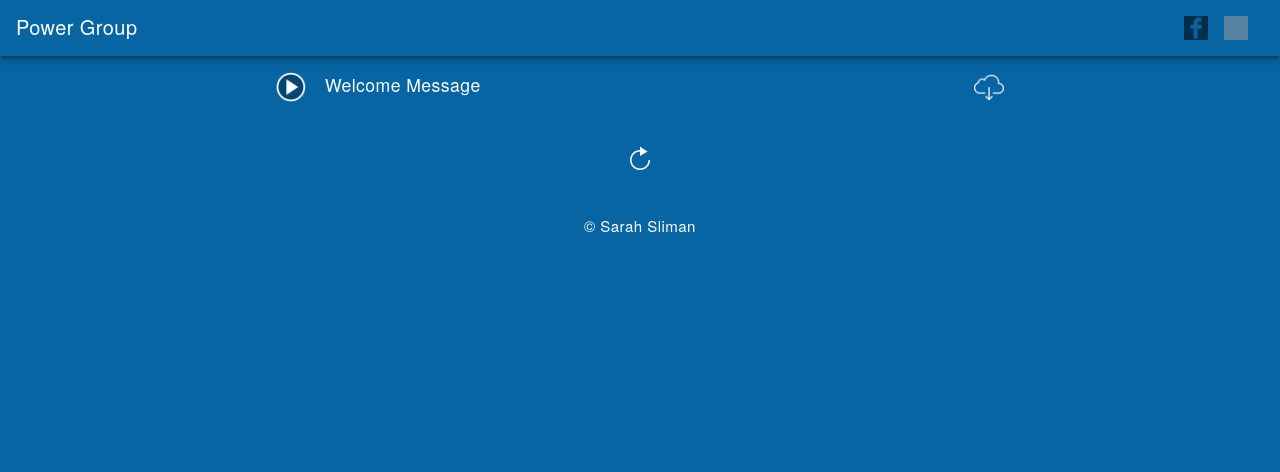
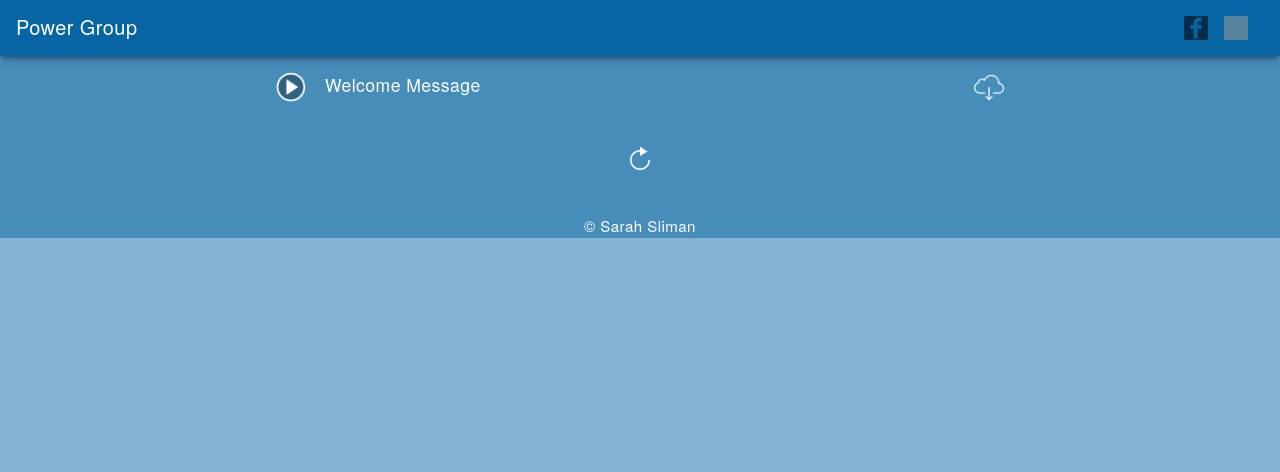
Before and after one commit to jthompson20/health.sarahsliman.com, a PHP site: page / in a window 1280 px wide. Shown: the top 472 px of the page. Run offline with PHP 8.4, Linux system fonts and the light colour scheme; some libraries are stand-ins or nearby versions; grey boxes are pictures that could not be loaded.

Commit message:
updated bg color

```diff
--- a/styles/style.css
+++ b/styles/style.css
@@ -113,7 +113,7 @@ audio {
 html,body {
 -webkit-font-smoothing:antialiased;
 -webkit-text-size-adjust:100%;
-background-color:#0665a2;
+background-color:#0665a27d; /*#0665a2;*/
 color:#fff;
 font-size:105%;
 font-family:"Oxygen", HelveticaNeue, "Helvetica Neue", Helvetica, Arial, sans-serif;
```
